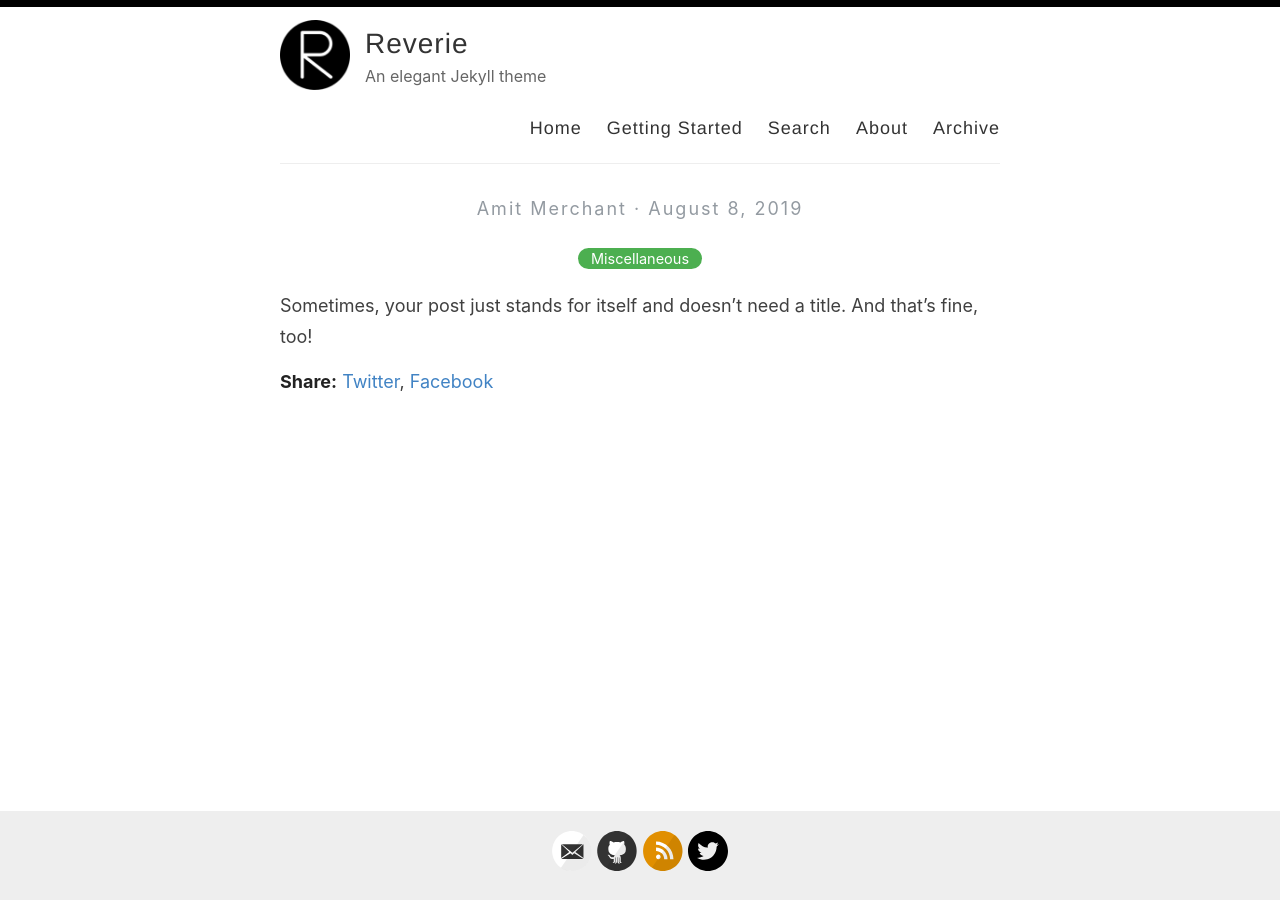
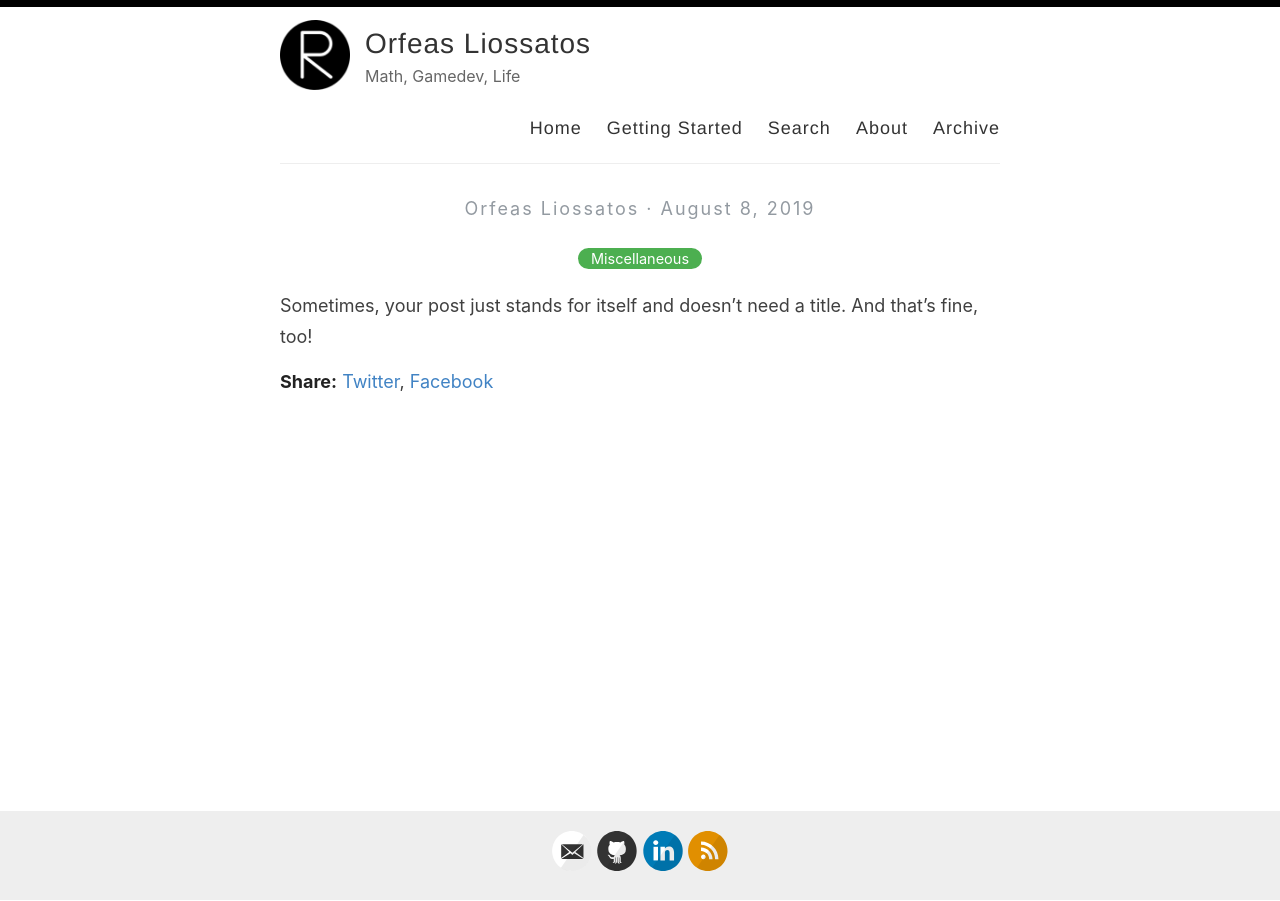
Before and after one commit to orfeasliossatos/orfeasliossatos.github.io, a Jekyll site: the page built from _posts/2019-08-08-no-title-posts.md, in a window 1280 px wide. Built offline with Jekyll 4.4.1, drawn with Linux system fonts in a browser that asks for light colours.

Commit message:
Personalise configuration

```diff
--- a/_config.yml
+++ b/_config.yml
@@ -2,14 +2,14 @@
 # This file contains configuration flags to customize your site
 #
 
-# Name of your site (displayed in the header)
-name: Reverie
+# Name of site
+name: Orfeas Liossatos
 
-# Name of the author
-author: Amit Merchant
+# Name of author
+author: Orfeas Liossatos
 
-# Short bio or description (displayed in the header)
-description: An elegant Jekyll theme
+# Description
+description: Math, Gamedev, Life
 
 # URL of your avatar or profile pic (you could use your GitHub profile pic)
 avatar: /images/reverie.png
@@ -21,20 +21,20 @@ avatar: /images/reverie.png
 # Includes an icon in the footer for each username you enter
 footer-links:
   dribbble:
-  email: amit.d.merchant@gmail.com
+  email: oiliossatos@gmail.com
   facebook:
   flickr:
-  github: amitmerchant1990/reverie
+  github: orfeasliossatos
   instagram:
-  linkedin:
+  linkedin: orfeas-liossatos-905956206
   pinterest:
   rss: rss
-  twitter: amit_merchant
+  twitter:
   stackoverflow:
   youtube: # channel/<your_long_string> or user/<user-name>
   googleplus: # anything in your profile username that comes after plus.google.com/
   playconsole:
-  mastodon: # <your-mastodon-instance>/@<your-user-name> eg. fosstodon.org/@username
+  mastodon: # mathstodon.xyz/@xMissingno
 
 # Enter your Disqus shortname (not your username) to enable commenting on posts
 # You can find your shortname on the Settings page of your Disqus account
```
